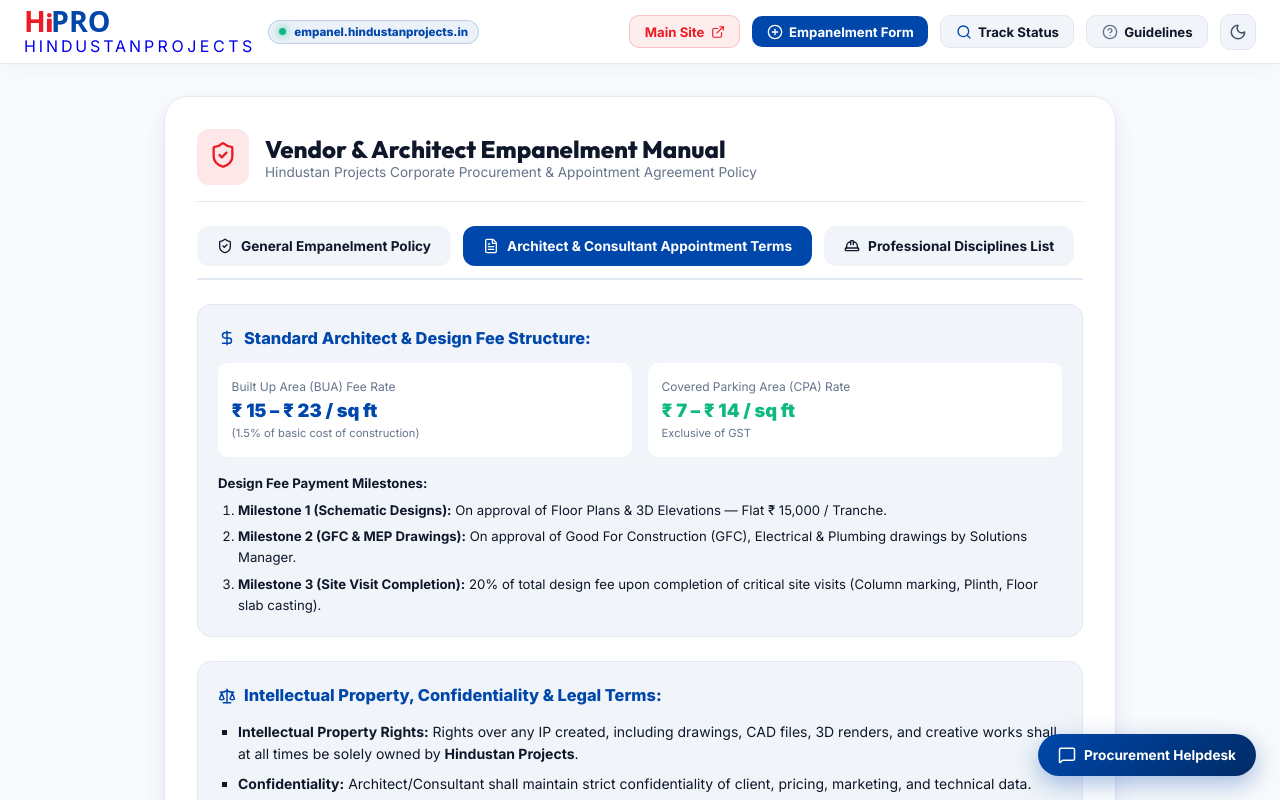
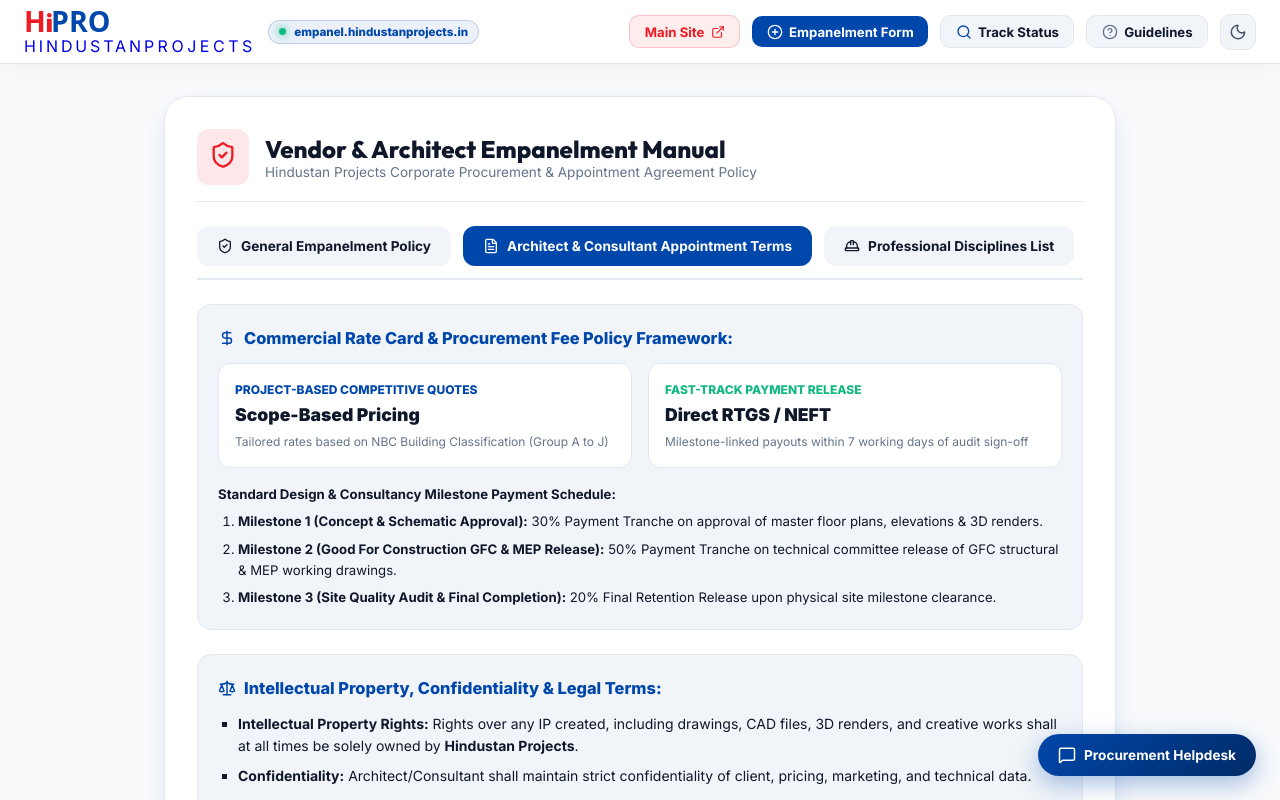
Before and after one commit to hindustan-groups/Empanelment-Portal, a React (Vite) app: page /guidelines in a window 1280 px wide. Both pictures are taken after a click on the button "Architect & Consultant Appointment Terms". Shown: the top 800 px of the page. Built offline with nearby package versions, Linux system fonts and the light colour scheme.

Commit message:
Replace static BUA/CPA fee box with modern Commercial Rate Card & Procurement Fee Policy Framework in GuidelinesPage

```diff
--- a/src/pages/GuidelinesPage.jsx
+++ b/src/pages/GuidelinesPage.jsx
@@ -98,32 +98,33 @@ export default function GuidelinesPage() {
         {activeSubTab === 'architect_terms' && (
           <div style={{ display: 'flex', flexDirection: 'column', gap: '1.5rem', fontSize: '0.875rem', lineHeight: 1.6 }}>
 
-            {/* Fee & Payment Milestones */}
+            {/* Commercial Rate Card & Procurement Fee Framework */}
             <div style={{ padding: '1.25rem', borderRadius: 14, backgroundColor: 'var(--bg-surface)', border: '1px solid var(--border-color)' }}>
               <h3 style={{ color: '#0047AB', fontWeight: 800, marginBottom: '0.75rem', display: 'flex', alignItems: 'center', gap: '0.5rem' }}>
                 <DollarSign style={{ width: 18, height: 18 }} />
-                <span>Standard Architect & Design Fee Structure:</span>
+                <span>Commercial Rate Card & Procurement Fee Policy Framework:</span>
               </h3>
+
               <div style={{ display: 'grid', gridTemplateColumns: 'repeat(auto-fit, minmax(220px, 1fr))', gap: '1rem', marginBottom: '1rem' }}>
-                <div style={{ padding: '0.85rem', borderRadius: 10, backgroundColor: 'var(--bg-card)' }}>
-                  <div style={{ fontSize: '0.75rem', color: 'var(--text-muted)' }}>Built Up Area (BUA) Fee Rate</div>
-                  <div style={{ fontSize: '1.15rem', fontWeight: 900, color: '#0047AB' }}>₹ 15 – ₹ 23 / sq ft</div>
-                  <div style={{ fontSize: '0.7rem', color: 'var(--text-muted)' }}>(1.5% of basic cost of construction)</div>
+                <div style={{ padding: '1rem', borderRadius: 12, backgroundColor: 'var(--bg-card)', border: '1px solid var(--border-color)' }}>
+                  <div style={{ fontSize: '0.75rem', fontWeight: 800, color: '#0047AB', textTransform: 'uppercase', marginBottom: 2 }}>Project-Based Competitive Quotes</div>
+                  <div style={{ fontSize: '1.1rem', fontWeight: 900, color: '#0F172A' }}>Scope-Based Pricing</div>
+                  <div style={{ fontSize: '0.75rem', color: 'var(--text-muted)', marginTop: 2 }}>Tailored rates based on NBC Building Classification (Group A to J)</div>
                 </div>
 
-                <div style={{ padding: '0.85rem', borderRadius: 10, backgroundColor: 'var(--bg-card)' }}>
-                  <div style={{ fontSize: '0.75rem', color: 'var(--text-muted)' }}>Covered Parking Area (CPA) Rate</div>
-                  <div style={{ fontSize: '1.15rem', fontWeight: 900, color: '#10B981' }}>₹ 7 – ₹ 14 / sq ft</div>
-                  <div style={{ fontSize: '0.7rem', color: 'var(--text-muted)' }}>Exclusive of GST</div>
+                <div style={{ padding: '1rem', borderRadius: 12, backgroundColor: 'var(--bg-card)', border: '1px solid var(--border-color)' }}>
+                  <div style={{ fontSize: '0.75rem', fontWeight: 800, color: '#10B981', textTransform: 'uppercase', marginBottom: 2 }}>Fast-Track Payment Release</div>
+                  <div style={{ fontSize: '1.1rem', fontWeight: 900, color: '#0F172A' }}>Direct RTGS / NEFT</div>
+                  <div style={{ fontSize: '0.75rem', color: 'var(--text-muted)', marginTop: 2 }}>Milestone-linked payouts within 7 working days of audit sign-off</div>
                 </div>
               </div>
 
               <div style={{ fontSize: '0.825rem' }}>
-                <strong>Design Fee Payment Milestones:</strong>
-                <ol style={{ paddingLeft: '1.25rem', marginTop: '0.35rem', display: 'flex', flexDirection: 'column', gap: '0.35rem' }}>
-                  <li><strong>Milestone 1 (Schematic Designs):</strong> On approval of Floor Plans & 3D Elevations — Flat ₹ 15,000 / Tranche.</li>
-                  <li><strong>Milestone 2 (GFC & MEP Drawings):</strong> On approval of Good For Construction (GFC), Electrical & Plumbing drawings by Solutions Manager.</li>
-                  <li><strong>Milestone 3 (Site Visit Completion):</strong> 20% of total design fee upon completion of critical site visits (Column marking, Plinth, Floor slab casting).</li>
+                <strong>Standard Design & Consultancy Milestone Payment Schedule:</strong>
+                <ol style={{ paddingLeft: '1.25rem', marginTop: '0.4rem', display: 'flex', flexDirection: 'column', gap: '0.4rem' }}>
+                  <li><strong>Milestone 1 (Concept & Schematic Approval):</strong> 30% Payment Tranche on approval of master floor plans, elevations & 3D renders.</li>
+                  <li><strong>Milestone 2 (Good For Construction GFC & MEP Release):</strong> 50% Payment Tranche on technical committee release of GFC structural & MEP working drawings.</li>
+                  <li><strong>Milestone 3 (Site Quality Audit & Final Completion):</strong> 20% Final Retention Release upon physical site milestone clearance.</li>
                 </ol>
               </div>
             </div>
```
